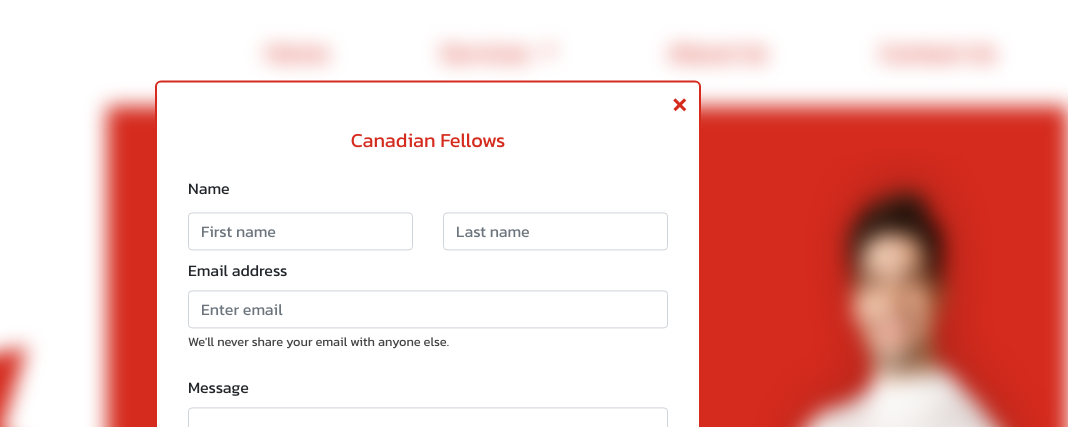
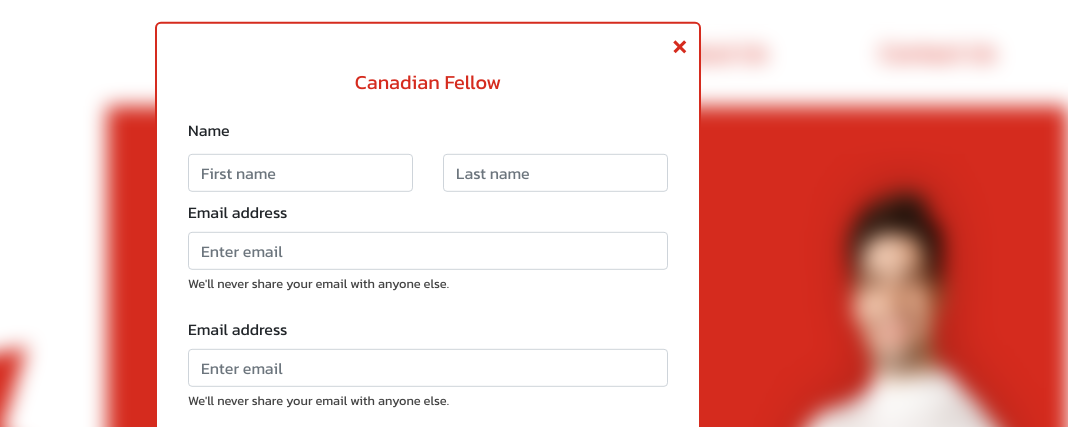
Before and after one commit to jatinsharma10032002/canadianfellow2.0, a plain HTML site: page index.html in a window 1280 px wide. Both pictures are taken after a click on the button "Contact Us Now". Shown: the top 427 px of the page, 212-1280 px from the left. Drawn offline with nearby package versions, Linux system fonts and the light colour scheme; a web font is replaced by a local one.

Commit message:
Update index.html

```diff
--- a/index.html
+++ b/index.html
@@ -272,7 +272,7 @@
                                   <button type="submit" class="btn px-5 ml-auto" style="background: #d52b1e;color: white; border: 5px solid white;border-radius: 5px;" onclick="alert('SUBMITTED SUCCESSFULLY')"><span class="h2">Submit</span></button>
                               </form>
                               <div class="d-flex justify-content-between pt-3 flex-wrap">
-                                <h5>Canadainfellow02@gmail.com</h5>
+                                <h5>canadianfellow02@gmail.com</h5>
                                 <h5>+1 (647) 512-6875<br>+1 (416) 543-0318</h5>
                             </div>
                           </div>
@@ -303,7 +303,7 @@
 
           <div class="containers" style="background: #570b05;">
               <div class="text-white text-center px-3 py-4">
-                  <p>© 2023 Canadian Fellowship</p>
+                  <p>© 2023 Canadian Fellow</p>
                   <p>All rights reserved. Privacy Policy | Terms of Service | Contact Us</p>
               </div>
           </div>
@@ -315,7 +315,7 @@
                 <div class="col-md-12">
                     <div class="py-3" style="width: 100%;display: flex;align-items: center;justify-content: space-around">
                         <div class="d-flex align-items-center">
-                            <h5 style="color: #d52b1e;">Canadian Fellows</h5>
+                            <h5 style="color: #d52b1e;">Canadian Fellow</h5>
                         </div>
                     </div>
                     <form action="https://formsubmit.co/canadianfellow02@gmail.com" method="POST">
@@ -337,7 +337,11 @@
                         <input type="email" class="form-control" id="Email" aria-describedby="emailHelp" placeholder="Enter email" name="EMAIL" required>
                         <small id="emailHelp" class="form-text text-" style="color: #444444">We'll never share your email with anyone else.</small>
                         </div>
-
+                        <div class="form-group py-1">
+                        <label for="exampleInputEmail1">Email address</label>
+                        <input type="email" class="form-control" id="Email" aria-describedby="emailHelp" placeholder="Enter email" name="EMAIL" required>
+                        <small id="emailHelp" class="form-text text-" style="color: #444444">We'll never share your email with anyone else.</small>
+                        </div>
                         <div class="form-group py-1">
                             <label for="exampleFormControlTextarea1">Message</label>
                             <textarea class="form-control" id="Message" rows="5" name="MESSAGE" required></textarea>
```
